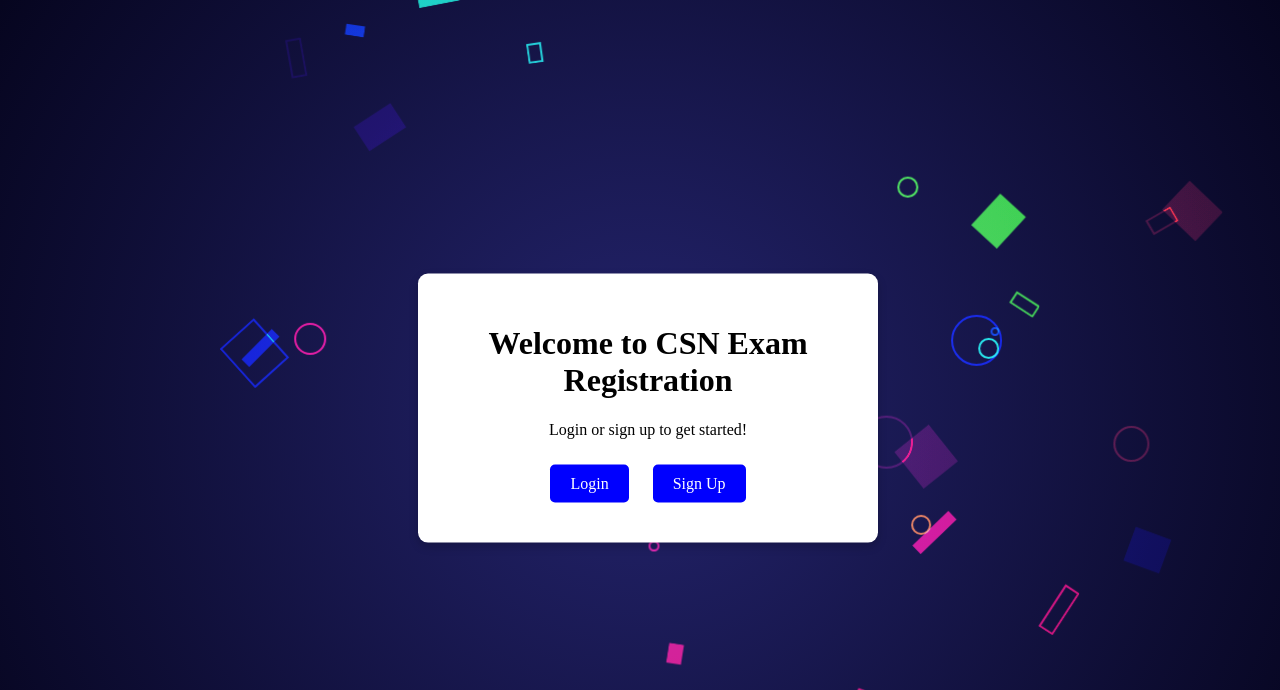
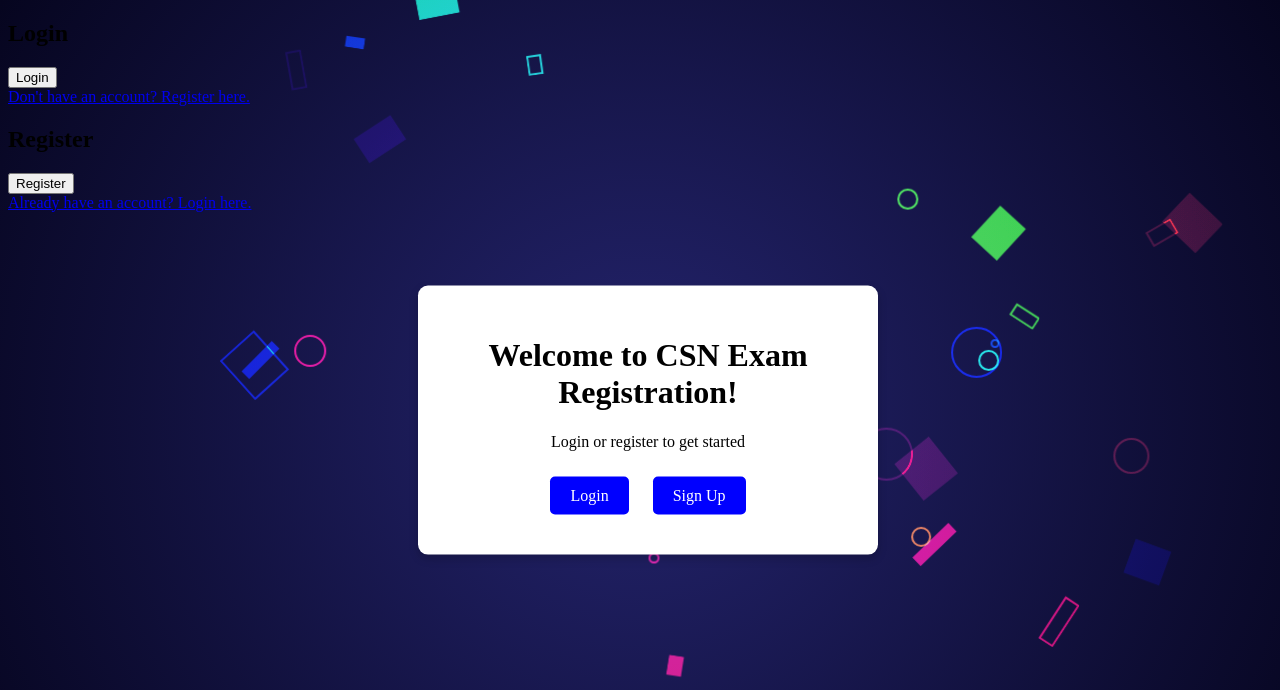
Before and after one commit to D3ps3y/CSN-Exam-Registration, a Django app: page / in a window 1280 px wide; the page is wider, and only the part inside the window is pictured. Shown: the top 690 px of that part. Run offline with Django 5.2, Linux system fonts and the light colour scheme; style sheets or scripts are compiled from the project's sources; some libraries are stand-ins or nearby versions.

Commit message:
Testing out an idea to have the home page, login page, and register page all in one. Attempt #2

```diff
--- a/frontend/templates/home.html
+++ b/frontend/templates/home.html
@@ -2,19 +2,15 @@
 
 <!DOCTYPE html>
 <html lang="en">
-
 <head>
     <meta charset="UTF-8">
     <meta name="viewport" content="width=device-width, initial-scale=1.0">
     <title>CSN Exam Registration</title>
-
-    <!-- Link to CSS File -->
     <link rel="stylesheet" href="{% sass_src 'scss/home.scss' %}">
 </head>
 
 <body>
-
-    <!-- For Animated Background -->
+    <!-- Animated Background -->
     <div class="purple"></div>
     <div class="medium-blue"></div>
     <div class="light-blue"></div>
@@ -28,17 +24,16 @@
     <div class="lightish-red"></div>
     <div class="pink"></div>
 
-    <!-- Main Content -->
+    <!-- Main Panel -->
     <div class="main-container" id="panel">
-        <h1>Welcome to CSN Exam Registration</h1>
-        <p>Login or sign up to get started!</p>
+        <h1>Welcome to CSN Exam Registration!</h1>
+        <p>Login or register to get started</p>
         <a class="my-button" href="#" onclick="showLogin()">Login</a>
         <a class="my-button" href="#" onclick="showRegister()">Sign Up</a>
     </div>
 
-    <script>
-        function showLogin() {
-            document.getElementById("panel").innerHTML = `
+    <!-- Hidden Login Form -->
+    <div id="login-form" class="hidden">
         <h2>Login</h2>
         <form method="post">
             {% csrf_token %}
@@ -47,11 +42,10 @@
             <button type="submit">Login</button>
         </form>
         <a href="#" onclick="showRegister()">Don't have an account? Register here.</a>
-            `;
-        }
+    </div>
 
-        function showRegister() {
-            document.getElementById("panel").innerHTML = `
+    <!-- Hidden Register Form -->
+    <div id="register-form" class="hidden">
         <h2>Register</h2>
         {% if form.errors %}
             <ul>
@@ -72,10 +66,17 @@
             <button type="submit">Register</button>
         </form>
         <a href="#" onclick="showLogin()">Already have an account? Login here.</a>
-            `;
+    </div>
+
+    <script>
+        function showLogin() {
+            document.getElementById("panel").innerHTML = document.getElementById("login-form").innerHTML;
+        }
+
+        function showRegister() {
+            document.getElementById("panel").innerHTML = document.getElementById("register-form").innerHTML;
         }
     </script>
 
 </body>
-
 </html>
```
Lines whose indentation alone changed are shown as unchanged.
